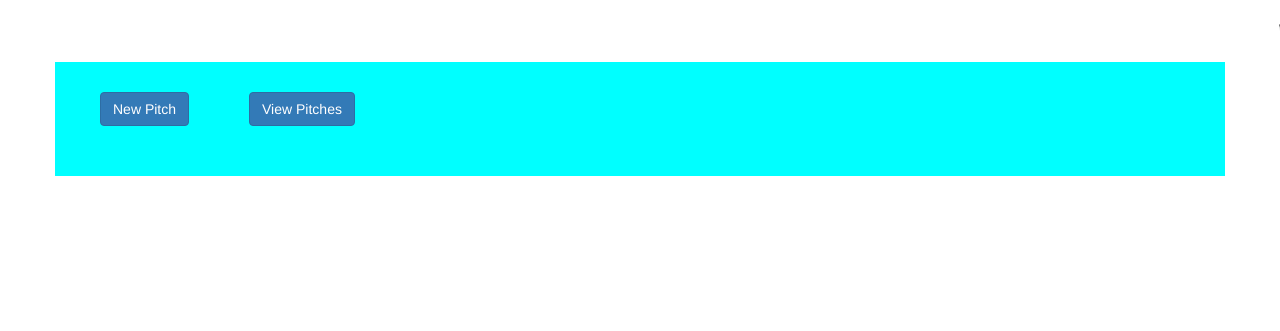
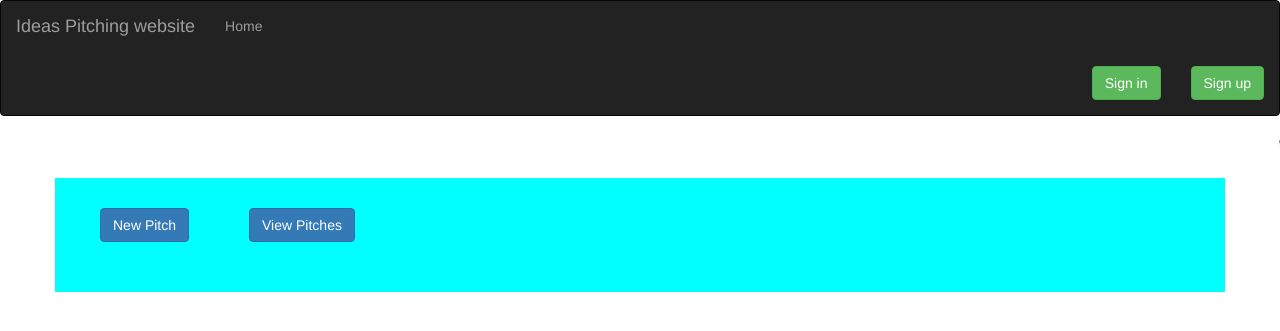
Before and after one commit to marykamau2/Pitch-world, a Python web app: template app/templates/index.html in a window 1280 px wide. Shown: the top 331 px of the page. Run offline with Jinja, Linux system fonts and the light colour scheme; the template is opened without the code that fills it, so the values that code supplies are empty; some libraries are stand-ins or nearby versions.

Commit message:
added the sign in and the signup buttons

```diff
--- a/app/templates/navbar.html
+++ b/app/templates/navbar.html
@@ -1,4 +1,4 @@
-<!-- <div class="navbar navbar-inverse" role="navigation">
+<div class="navbar navbar-inverse" role="navigation">
     <div class="container-fluid">
         <div class="navbar-header">
             <button type="button" class="navbar-toggle" data-toggle="collapse" data-target=".navbar-collapse">
@@ -25,4 +25,4 @@
 
 
     </div>
-</div> -->
+</div>
```
